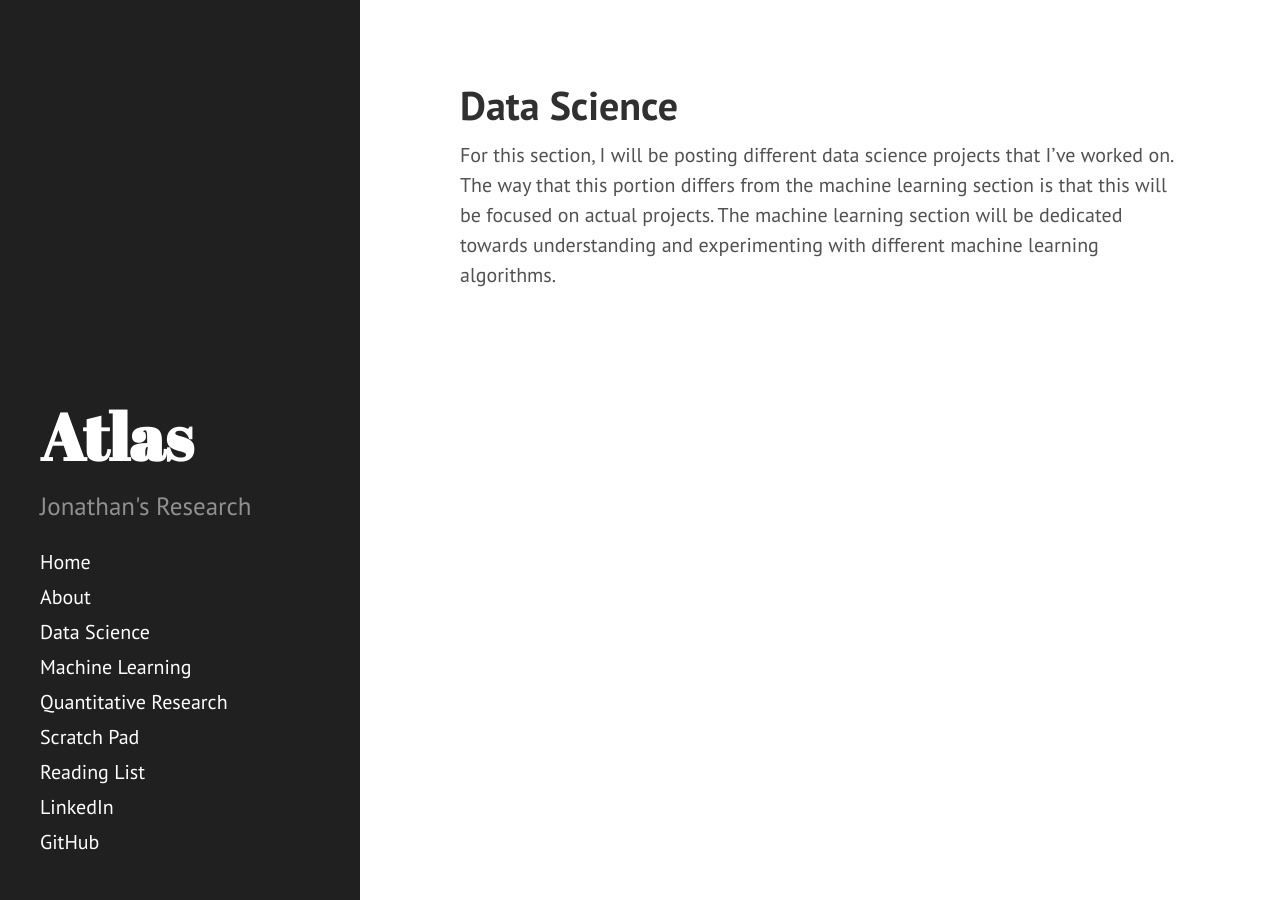
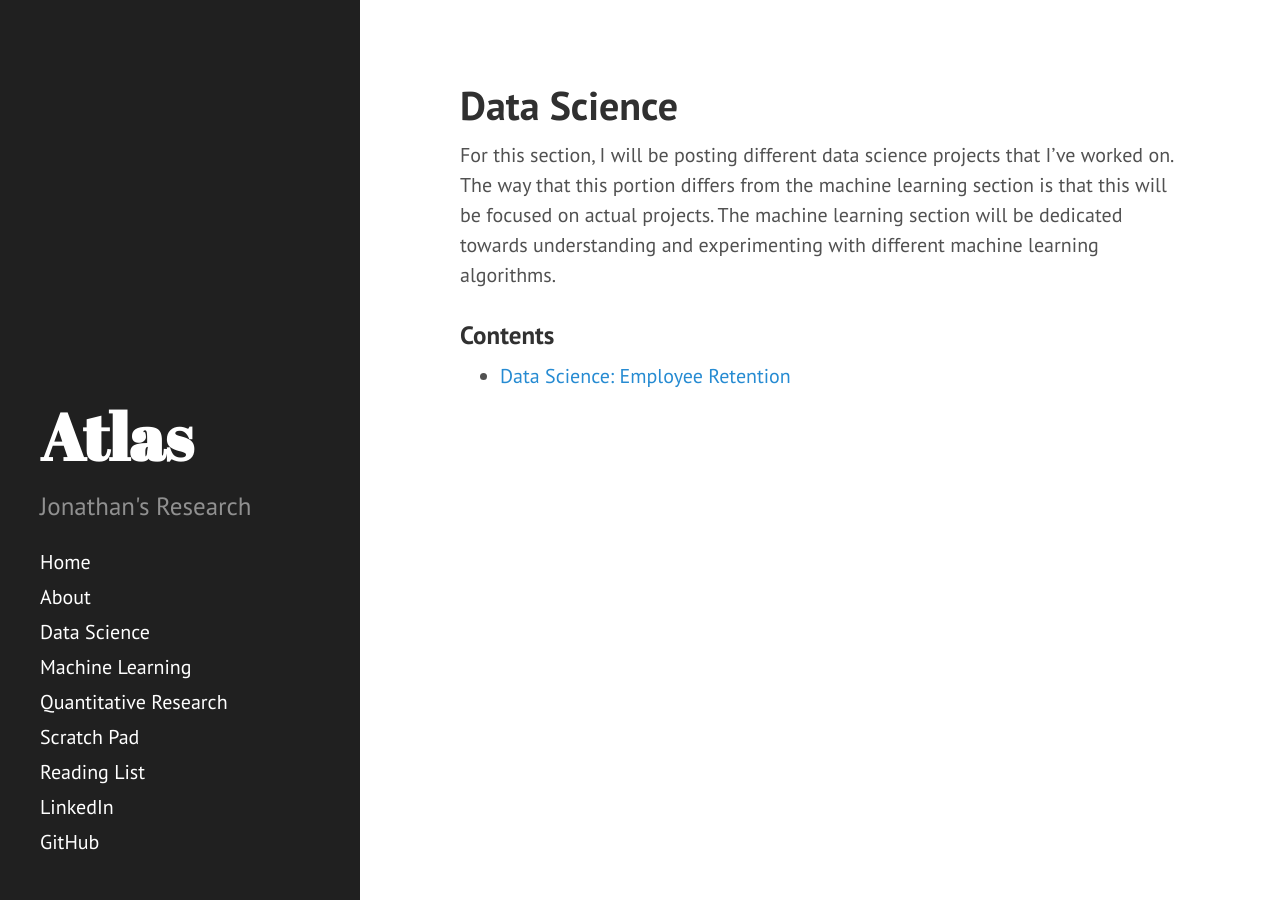
Before and after one commit to JonathanJohann/Research, a Jekyll site: the page built from Data_Science.md, in a window 1280 px wide. Built offline with Jekyll 4.4.1, drawn with Linux system fonts in a browser that asks for light colours; Markdown is read by kramdown in place of the engine named in the settings.

Commit message:
Update Data_Science.md

```diff
--- a/Data_Science.md
+++ b/Data_Science.md
@@ -4,3 +4,8 @@ title: Data Science
 ---
 
 For this section, I will be posting different data science projects that I've worked on. The way that this portion differs from the machine learning section is that this will be focused on actual projects. The machine learning section will be dedicated towards understanding and experimenting with different machine learning algorithms.
+
+
+### Contents
+
+* [Data Science: Employee Retention](https://jonathanjohann.github.io/Research/2016/12/29/EmployeeRetention/)
```
